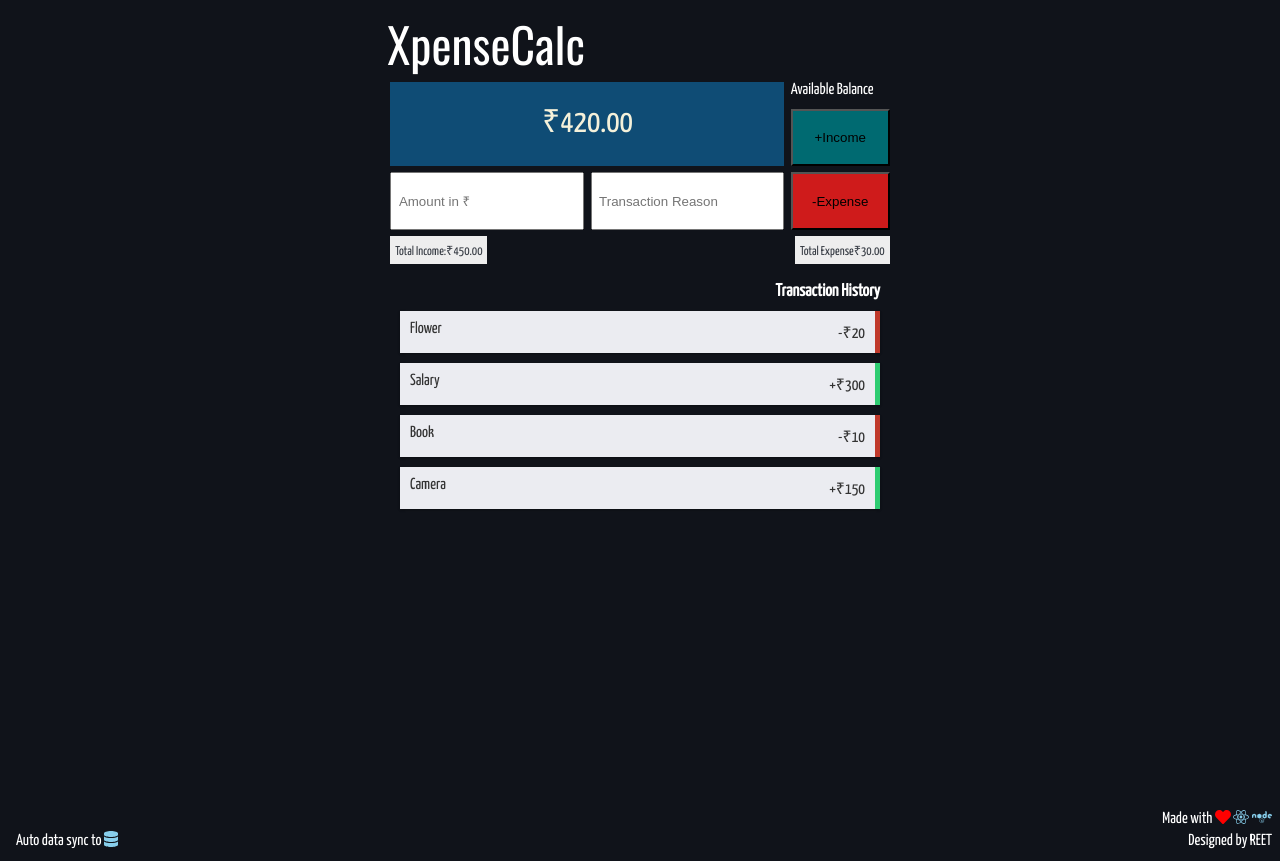
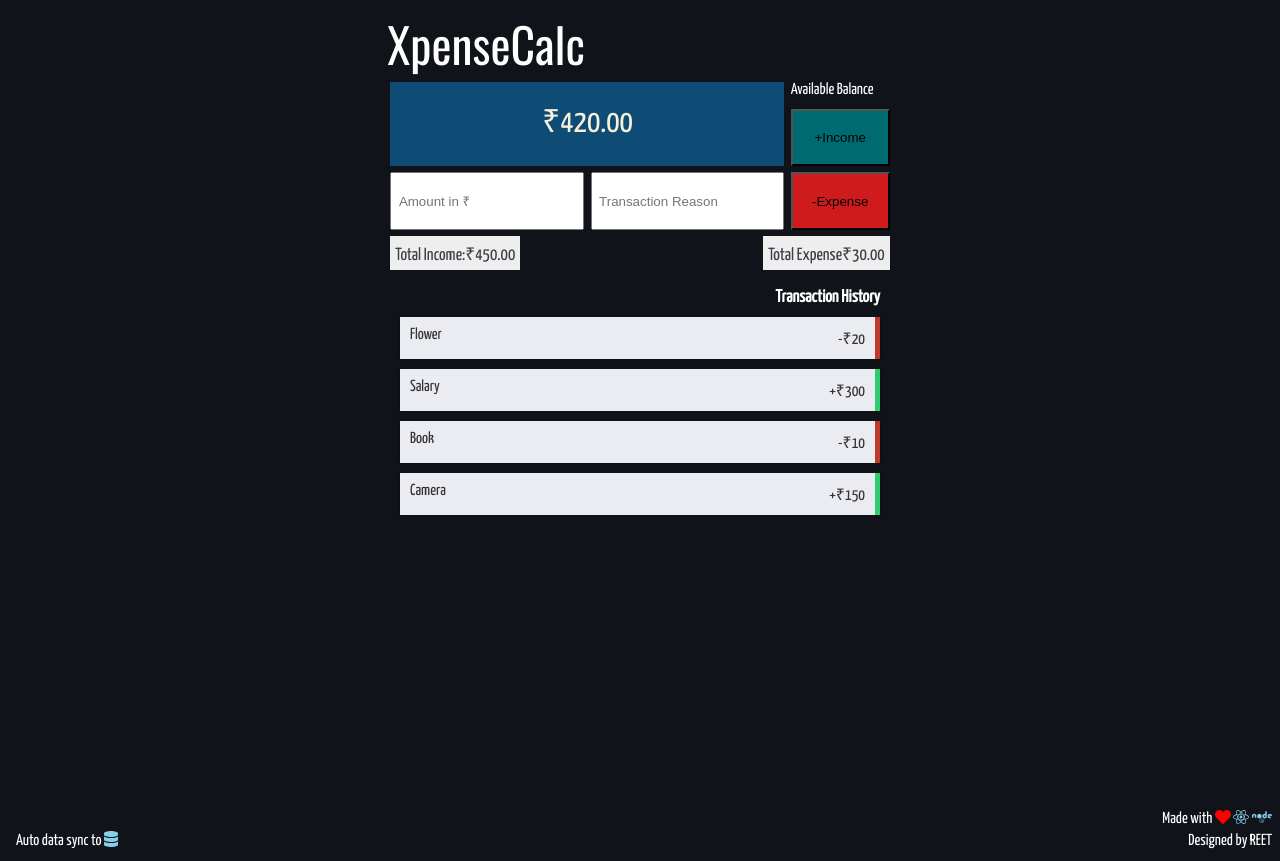
Before and after one commit to reetpriye/xpense-calc, a React (Create React App) app: page / in a window 1280 px wide. Built offline with nearby package versions, Linux system fonts and the light colour scheme.

Commit message:
Even with CSB

```diff
--- a/src/App.css
+++ b/src/App.css
@@ -104,7 +104,6 @@ body {
   color: #393e46;
   padding: 0.3rem;
   align-self: flex-end;
-  font-size: 0.8rem;
 }
 
 .total-balance-container .total-expense {
@@ -112,7 +111,6 @@ body {
   color: #393e46;
   padding: 0.3rem;
   align-self: flex-end;
-  font-size: 0.8rem;
 }
 
 footer {
```
